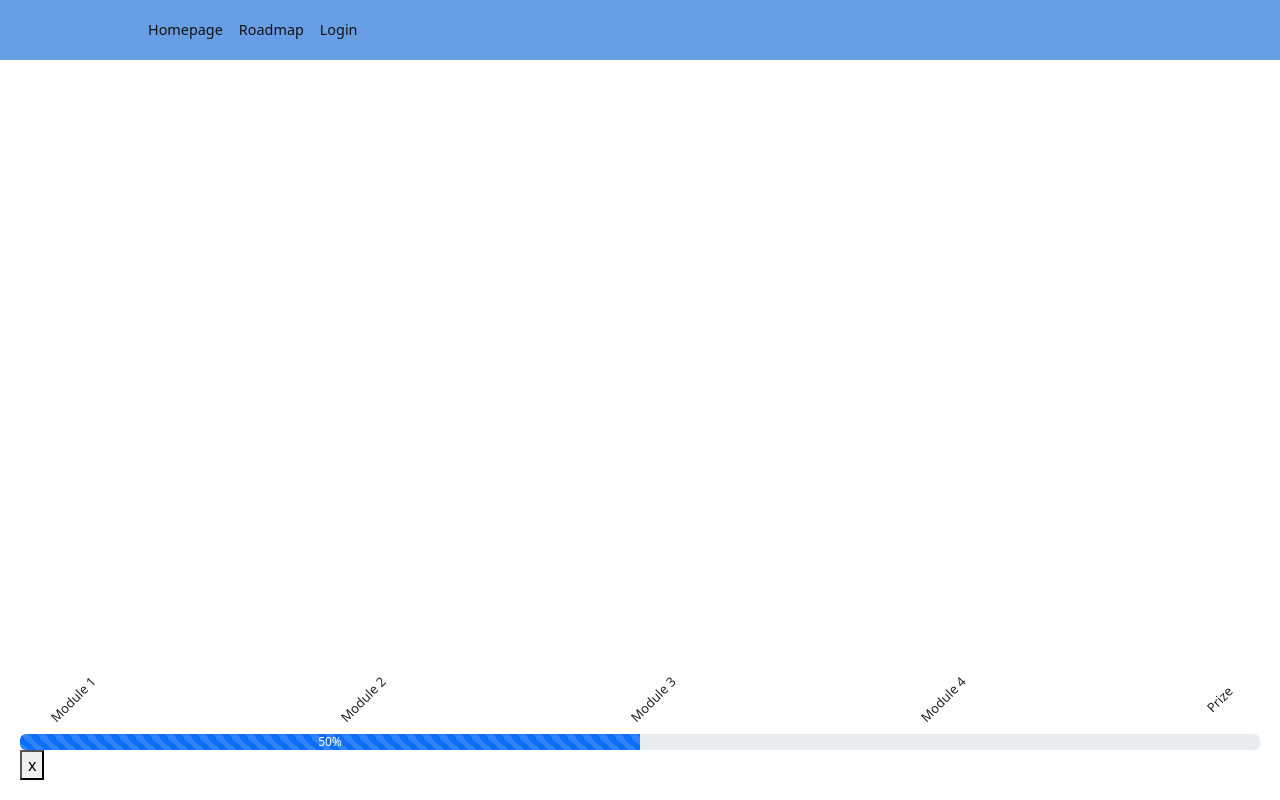
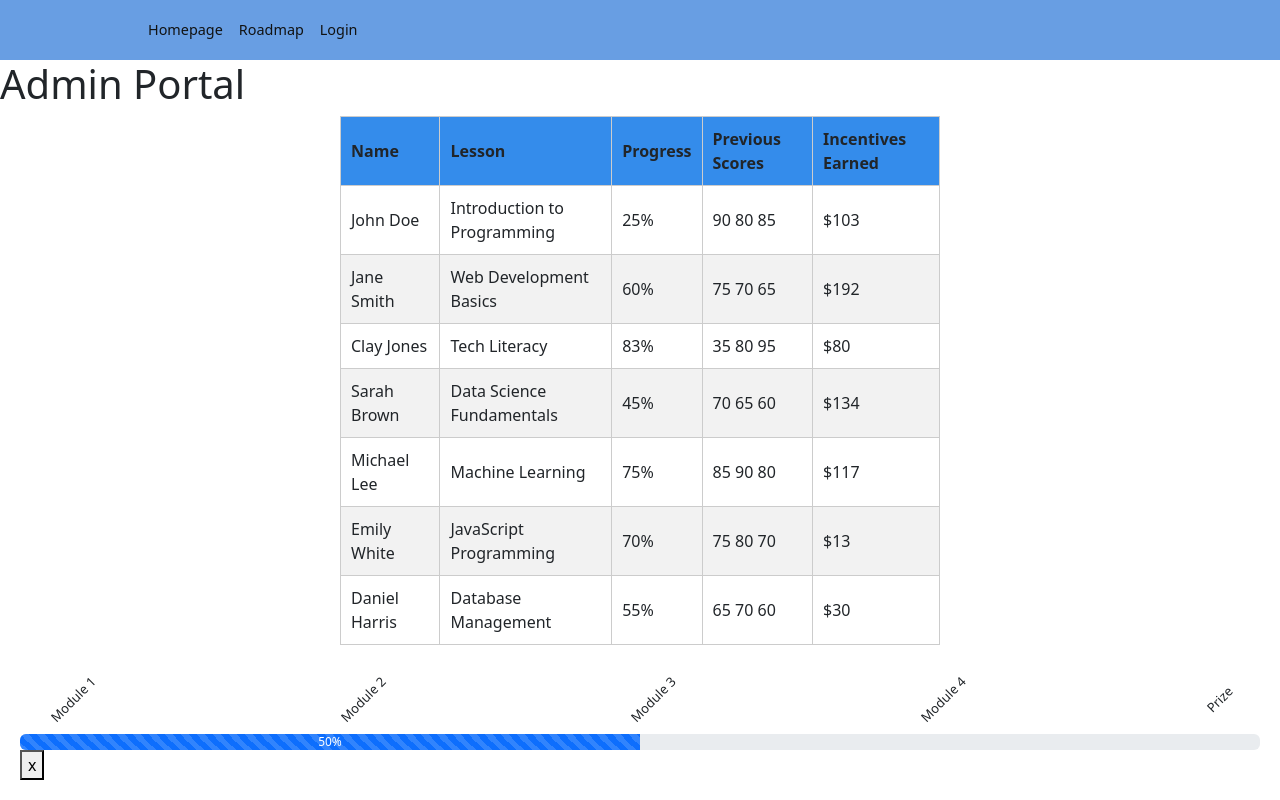
Before and after one commit to cfgcolumbus23/Team-15, a React (Create React App) app in the folder learning-app/: page /admin in a window 1280 px wide. Built offline with nearby package versions, Linux system fonts and the light colour scheme.

Commit message:
Admin page

```diff
--- a/learning-app/src/App.js
+++ b/learning-app/src/App.js
@@ -8,6 +8,8 @@ import Home from "./pages/Homepage";
 import Roadmap from "./pages/Roadmap";
 import Login from "./pages/Login";
 import Selection from "./pages/Selection";
+import Admin from "./pages/Admin";
+
 function App() {
   // useEffect(()=>{
   //   createNote()
@@ -20,6 +22,7 @@ function App() {
         <Route path="/roadmap" element={<Roadmap />} />
         <Route path="/Login" element={<Login />} />
         <Route path="/selection" element={<Selection />} />
+        <Route path="/admin" element={<Admin />} />
       </Routes>
       <RewardBar />
     </Router>
--- a/learning-app/src/pages/Admin.css
+++ b/learning-app/src/pages/Admin.css
@@ -1,59 +1,28 @@
-/* Set up the layout */
-.admin-portal {
-  display: flex;
-  flex-direction: column;
-  align-items: center;
-  justify-content: center;
-  height: 100vh;
+/* Admin.css */
+table {
+  border-collapse: collapse;
+  width: 100%;
+  max-width: 600px;
+  margin: 0 auto;
 }
 
-/* Style the form */
-.admin-form {
-  display: flex;
-  flex-direction: column;
-  align-items: center;
-  justify-content: center;
-  padding: 20px;
+table, th, td {
   border: 1px solid #ccc;
-  border-radius: 5px;
-  box-shadow: 0 0 10px rgba(0, 0, 0, 0.2);
-  background-color: #fff;
-  width: 400px;
 }
 
-.admin-form h2 {
-  margin-bottom: 20px;
+th, td {
+  padding: 10px;
+  text-align: left;
 }
 
-.admin-form label {
-  display: block;
-  margin-bottom: 10px;
+thead {
+  background-color: #348ceb;
 }
 
-.admin-form input[type="text"],
-.admin-form input[type="password"] {
-  padding: 10px;
-  border: 1px solid #ccc;
-  border-radius: 5px;
-  width: 100%;
-  margin-bottom: 20px;
+tr:nth-child(even) {
+  background-color: #f2f2f2;
 }
 
-.admin-form button {
-  padding: 10px 20px;
-  border: none;
-  border-radius: 5px;
-  background-color: #007bff;
-  color: #fff;
-  cursor: pointer;
+tr:hover {
+  background-color: #ddd;
 }
-
-.admin-form button:hover {
-  background-color: #0069d9;
-}
-
-/* Style the error message */
-.admin-form .error {
-  color: red;
-  margin-bottom: 10px;
-}
--- a/learning-app/src/pages/Admin.js
+++ b/learning-app/src/pages/Admin.js
@@ -1,36 +1,110 @@
+import React, { useState } from "react";
+import "./Admin.css";
 
-import React, { useContext, useEffect, useState } from 'react';
-import { UserContext } from '../contexts/UserContext';
-import { getUserProgress, getUserAssessmentScores } from '../api/user';
+const Admin = () => {
+  const [students, setStudents] = useState([
+    {
+      id: 1,
+      name: "John Doe",
+      lesson: "Introduction to Programming",
+      pathProgress: 25,
+      previousScores: [90, 80, 85],
+      incentivesEarned: getRandomAmount(5, 275),
+    },
+    {
+      id: 2,
+      name: "Jane Smith",
+      lesson: "Web Development Basics",
+      pathProgress: 60,
+      previousScores: [75, 70, 65],
+      incentivesEarned: getRandomAmount(5, 275),
+    },
+    {
+      id: 3,
+      name: "Clay Jones",
+      lesson: "Tech Literacy",
+      pathProgress: 83,
+      previousScores: [35, 80, 95],
+      incentivesEarned: getRandomAmount(5, 275),
+    },
+    {
+      id: 4,
+      name: "Sarah Brown",
+      lesson: "Data Science Fundamentals",
+      pathProgress: 45,
+      previousScores: [70, 65, 60],
+      incentivesEarned: getRandomAmount(5, 275),
+    },
+    {
+      id: 5,
+      name: "Michael Lee",
+      lesson: "Machine Learning",
+      pathProgress: 75,
+      previousScores: [85, 90, 80],
+      incentivesEarned: getRandomAmount(5, 275),
+    },
+    {
+      id: 6,
+      name: "Emily White",
+      lesson: "JavaScript Programming",
+      pathProgress: 70,
+      previousScores: [75, 80, 70],
+      incentivesEarned: getRandomAmount(5, 275),
+    },
+    {
+      id: 7,
+      name: "Daniel Harris",
+      lesson: "Database Management",
+      pathProgress: 55,
+      previousScores: [65, 70, 60],
+      incentivesEarned: getRandomAmount(5, 275),
+    },
+    {
+      id: 8,
+      name: "Olivia Johnson",
+      lesson: "Front-end Development",
+      pathProgress: 90,
+      previousScores: [95, 92, 88],
+      incentivesEarned: getRandomAmount(5, 275),
+    },
+  ]);
 
-const AdminControlPage = () => {
-  const { user } = useContext(UserContext);
-  const [userProgress, setUserProgress] = useState(null);
-  const [userAssessmentScores, setUserAssessmentScores] = useState(null);
-
-  useEffect(() => {
-    const fetchUserProgress = async () => {
-      const progress = await getUserProgress(user.id);
-      setUserProgress(progress);
-    };
-
-    const fetchUserAssessmentScores = async () => {
-      const scores = await getUserAssessmentScores(user.id);
-      setUserAssessmentScores(scores);
-    };
-
-    fetchUserProgress();
-    fetchUserAssessmentScores();
-  }, [user.id]);
+  // Function to generate random cash amount within a range
+  function getRandomAmount(min, max) {
+    return Math.floor(Math.random() * (max - min + 1)) + min;
+  }
 
   return (
     <div>
-        <h1>Admin control page</h1>
-      <h1>Welcome, {user.name}!</h1>
-
-
+      <h1>Admin Portal</h1>
+      <table>
+        <thead>
+          <tr>
+            <th>Name</th>
+            <th>Lesson</th>
+            <th>Progress</th>
+            <th>Previous Scores</th>
+            <th>Incentives Earned</th>
+          </tr>
+        </thead>
+        <tbody>
+          {students.map((student) => (
+            <tr key={student.id}>
+              <td>{student.name}</td>
+              <td>{student.lesson}</td>
+              <td>{student.pathProgress}%</td>
+              <td>
+                {student.previousScores.map((score, index) => (
+                  <span key={index}>{score} </span>
+                ))}
+              </td>
+              <td>${student.incentivesEarned}</td>
+            </tr>
+          ))}
+        </tbody>
+      </table>
     </div>
   );
 };
 
-export default AdminControlPage;
+export default Admin;
```
